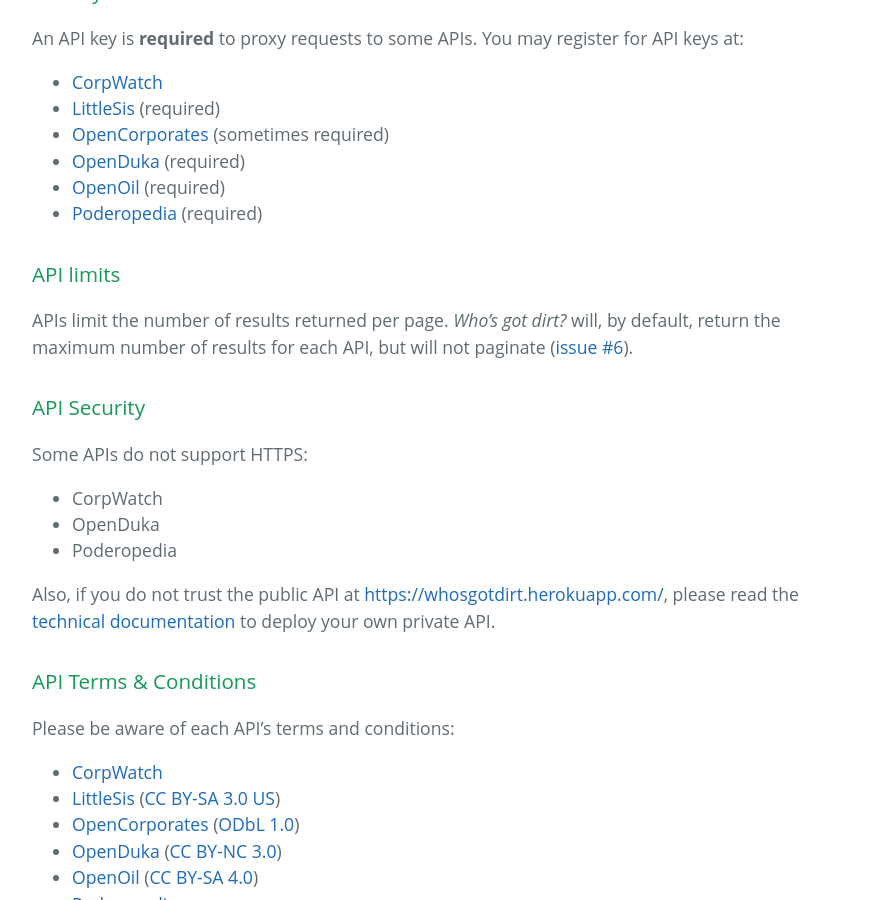
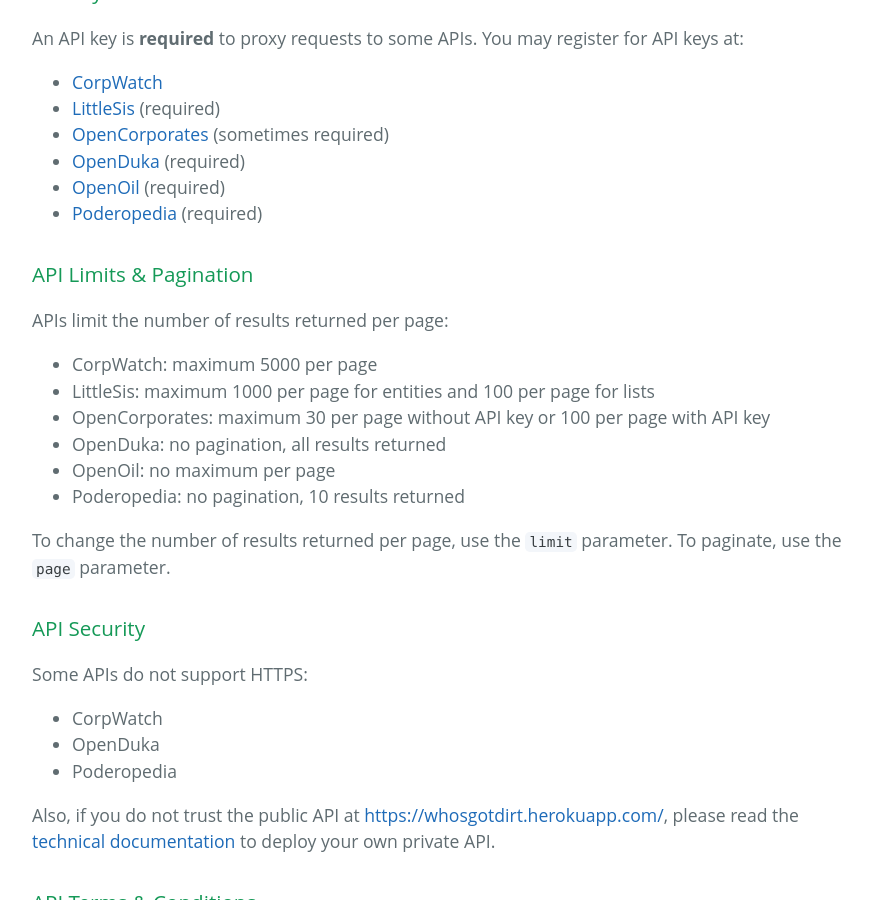
Before and after one commit to influencemapping/whos_got_dirt-server, a Jekyll site: the page built from index.md, in a window 1280 px wide and 900 px high, scrolled down 1974 px. Shown: the whole window, without its empty margins (192-1064 px from the left). Built offline with Jekyll 4.4.1, drawn with Linux system fonts in a browser that asks for light colours; some of the changed text lies outside the part shown.

Commit message:
Document pagination

```diff
--- a/index.md
+++ b/index.md
@@ -9,7 +9,7 @@
 1. [Basics](#basics)
 1. [Supported APIs](#supported-apis)
     1. [API keys](#api-keys)
-    1. [API limits](#api-limits)
+    1. [API limits & pagination](#api-limits)
     1. [API security](#api-security)
     1. [API terms & conditions](#api-terms-and-conditions)
 1. [Usage](#usage)
@@ -75,9 +75,18 @@
 * [Poderopedia](https://poderopedia.3scale.net/login) (required)
 
 
-<h3 id="api-limits">API limits</h3>
+<h3 id="api-limits">API Limits &amp; Pagination</h3>
 
-APIs limit the number of results returned per page. <i>Who's got dirt?</i> will, by default, return the maximum number of results for each API, but will not paginate ([issue #6](https://github.com/influencemapping/whos_got_dirt-server/issues/6)).
+APIs limit the number of results returned per page:
+
+* CorpWatch: maximum 5000 per page
+* LittleSis: maximum 1000 per page for entities and 100 per page for lists
+* OpenCorporates: maximum 30 per page without API key or 100 per page with API key
+* OpenDuka: no pagination, all results returned
+* OpenOil: no maximum per page
+* Poderopedia: no pagination, 10 results returned
+
+To change the number of results returned per page, use the `limit` parameter. To paginate, use the `page` parameter.
 
 
 <h3 id="api-security">API Security</h3>
```
